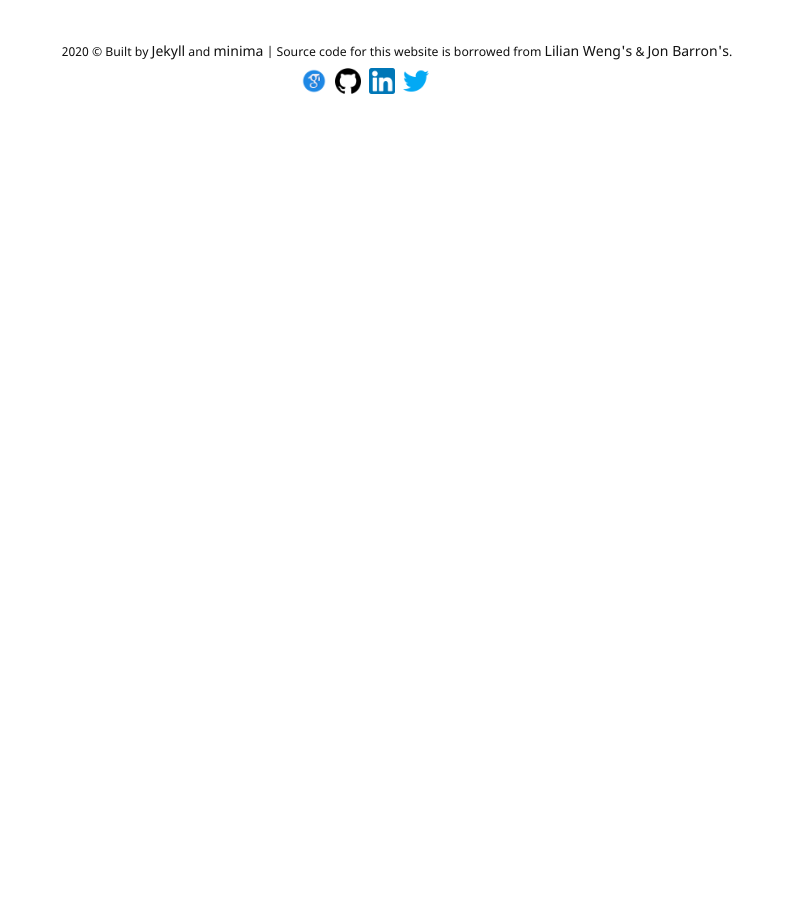
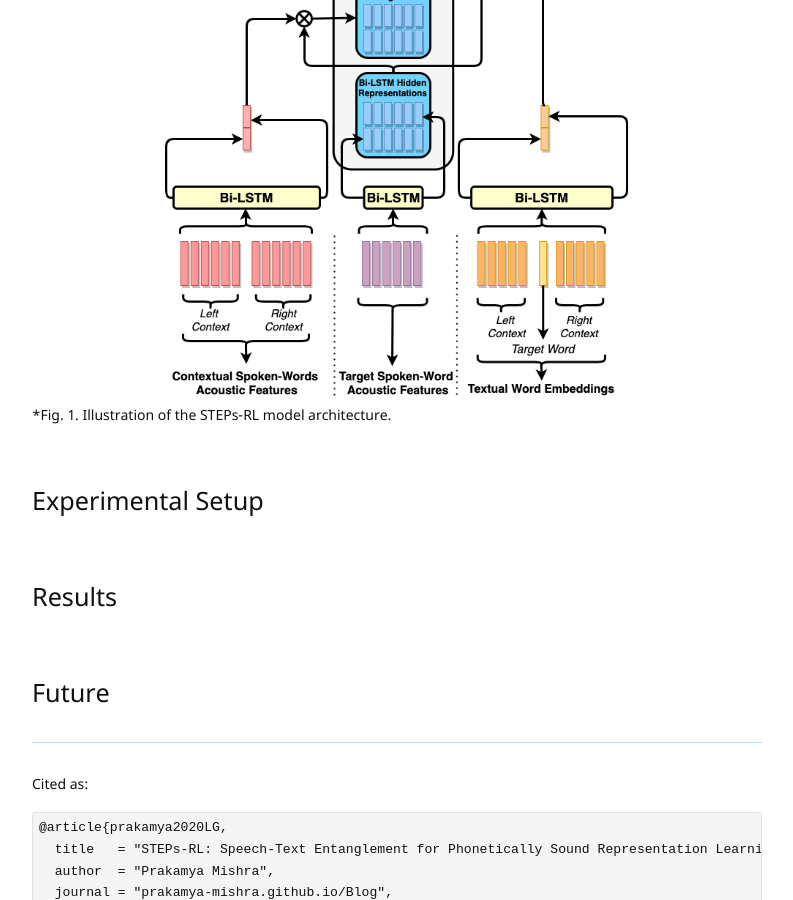
Before and after one commit to prakamya-mishra/prakamya-mishra.github.io, a Jekyll site: the page built from _posts/2020-11-23-STEPs-RL.md, in a window 1280 px wide and 900 px high, scrolled down 1682 px. Shown: the whole window, without its empty margins (243-1036 px from the left). Built offline with Jekyll 4.4.1, drawn with Linux system fonts in a browser that asks for light colours; before the commit the page ends 1796 px from its top, so only the background shows below that.

Commit message:
Add image

```diff
--- a/_posts/2020-11-23-STEPs-RL.md
+++ b/_posts/2020-11-23-STEPs-RL.md
@@ -20,6 +20,9 @@ So in this paper, we propose a novel spoken-word representation learning approac
 {:toc}
 
 ## Model
+![STEPs-RL Model Architecture]({{ '/assets/Blog/STEPs-RL-SpeechVec.png' | relative_url }})
+{: style="width: 65%;" class="center"}
+*Fig. 1. Illustration of the STEPs-RL model architecture.
 
 ## Experimental Setup
 
```
